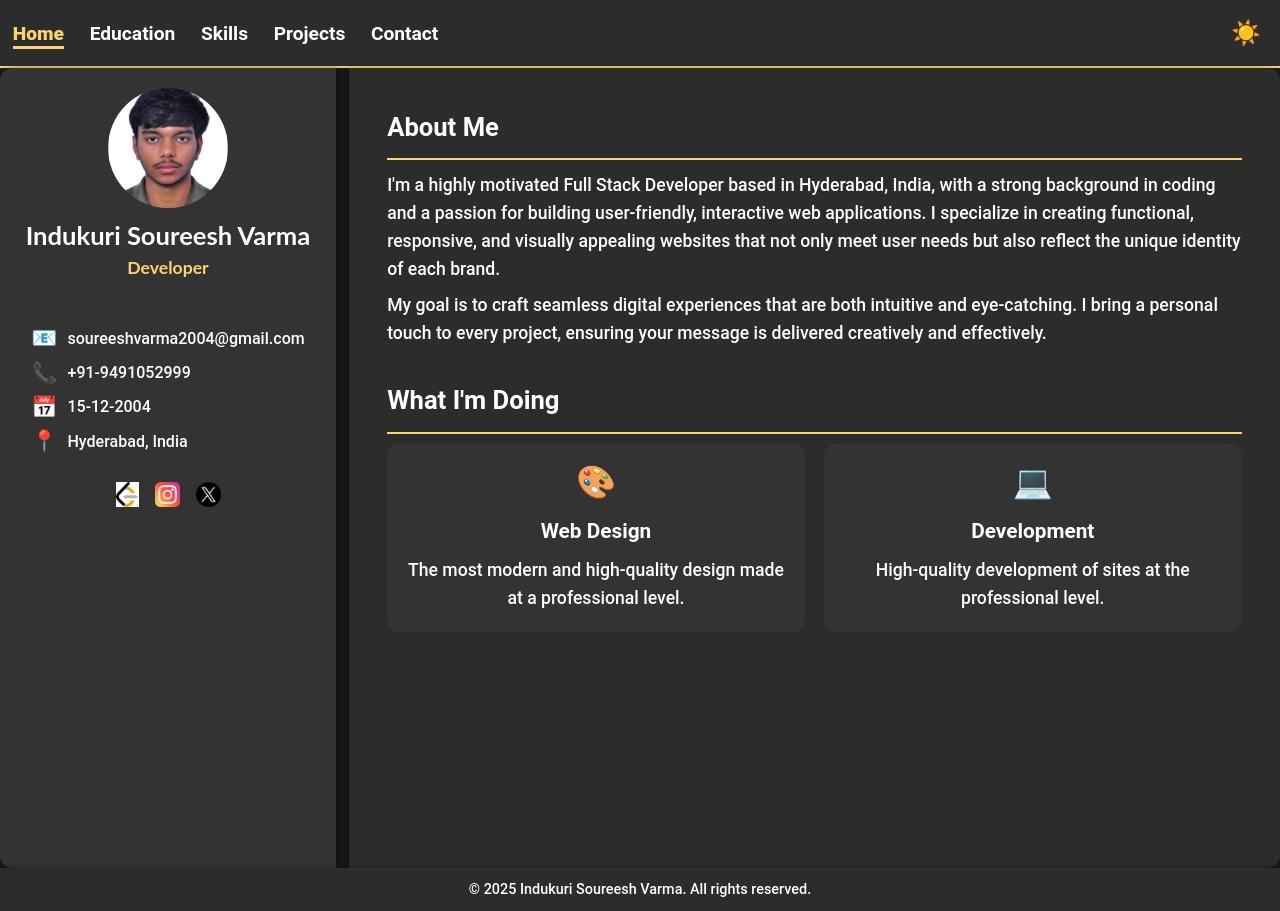
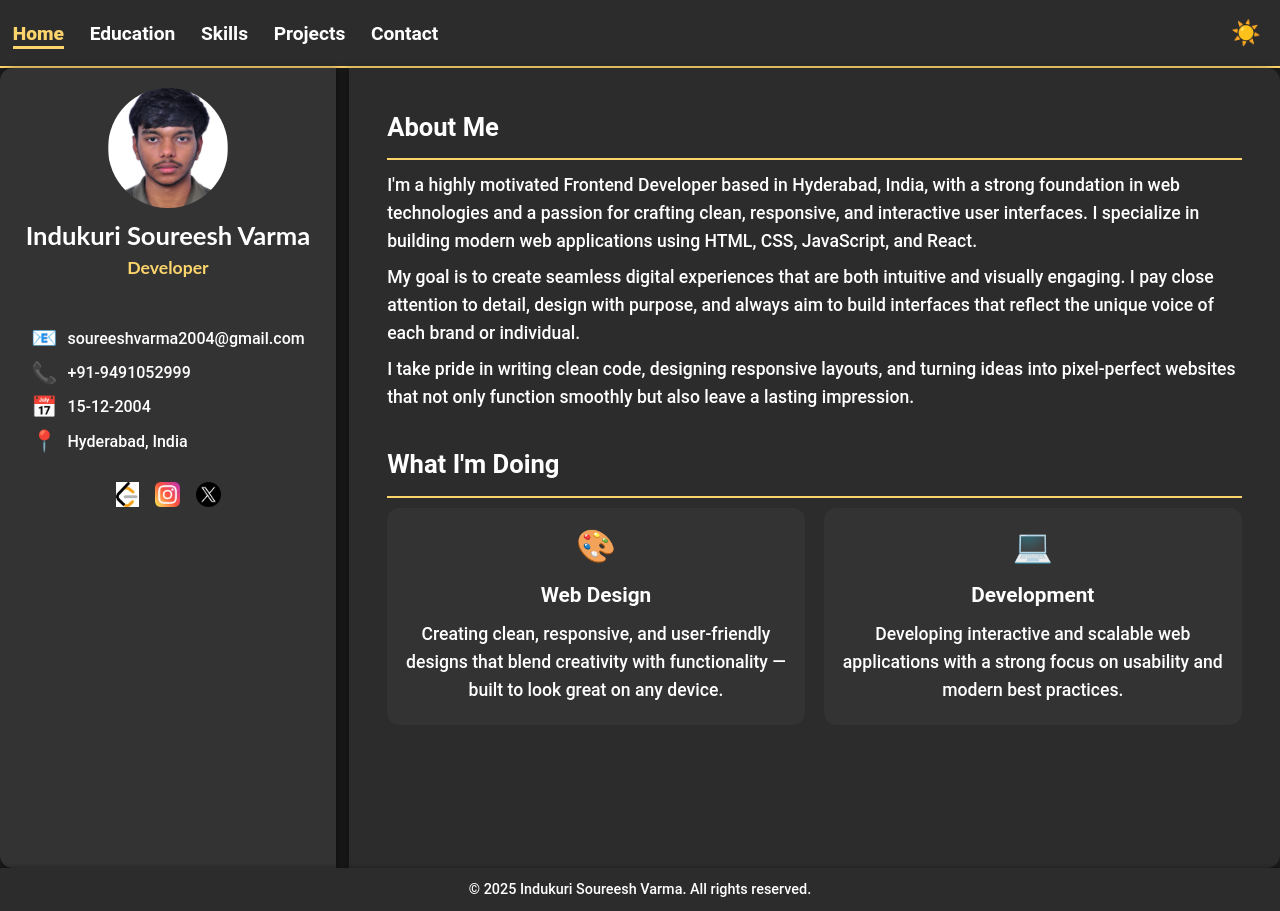
Before and after one commit to soureeshvarma/MyPortfolio, a React (Create React App) app: page / in a window 1280 px wide. Built offline with nearby package versions, Linux system fonts and the light colour scheme.

Commit message:
Update Home.js with new Frontend Developer content

```diff
--- a/src/components/Home.js
+++ b/src/components/Home.js
@@ -11,10 +11,11 @@ function Home() {
           <h2>About Me</h2>
           <div className="mode-divider"></div>
           <p>
-            I'm a highly motivated Full Stack Developer based in Hyderabad, India, with a strong background in coding and a passion for building user-friendly, interactive web applications. I specialize in creating functional, responsive, and visually appealing websites that not only meet user needs but also reflect the unique identity of each brand.
+          I'm a highly motivated Frontend Developer based in Hyderabad, India, with a strong foundation in web technologies and a passion for crafting clean, responsive, and interactive user interfaces. I specialize in building modern web applications using HTML, CSS, JavaScript, and React.
+         </p><p> My goal is to create seamless digital experiences that are both intuitive and visually engaging. I pay close attention to detail, design with purpose, and always aim to build interfaces that reflect the unique voice of each brand or individual.
           </p>
           <p>
-            My goal is to craft seamless digital experiences that are both intuitive and eye-catching. I bring a personal touch to every project, ensuring your message is delivered creatively and effectively.
+          I take pride in writing clean code, designing responsive layouts, and turning ideas into pixel-perfect websites that not only function smoothly but also leave a lasting impression.
           </p>
         </div>
         <div className="content-section skills-section">
@@ -24,12 +25,13 @@ function Home() {
             <div className="skill-card">
               <span role="img" aria-label="paintbrush">🎨</span>
               <h3 className="skill-title">Web Design</h3>
-              <p>The most modern and high-quality design made at a professional level.</p>
+              <p>Creating clean, responsive, and user-friendly designs that blend creativity with functionality — built to look great on any device.
+            </p>
             </div>
             <div className="skill-card">
               <span role="img" aria-label="laptop">💻</span>
               <h3 className="skill-title">Development</h3>
-              <p>High-quality development of sites at the professional level.</p>
+              <p>Developing interactive and scalable web applications with a strong focus on usability and modern best practices.</p>
             </div>
           </div>
         </div>
```
Also changed, not shown: src/components/Navbar.css (line endings or trailing spaces).
